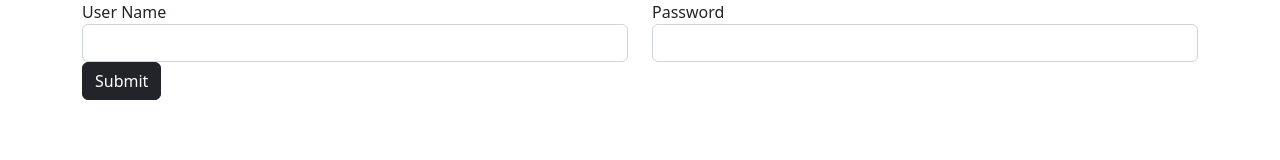
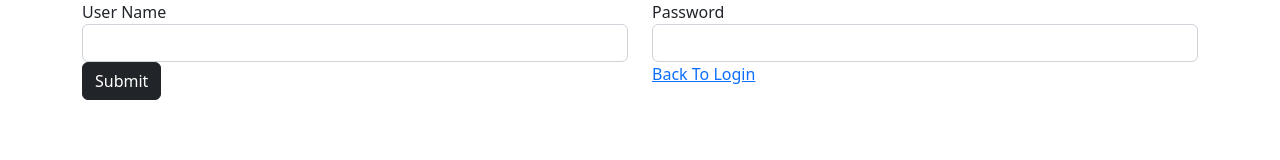
Before and after one commit to Ansen123/userapp, an Angular app: page / in a window 1280 px wide. Shown: the top 160 px of the page. Built offline with nearby package versions, Linux system fonts and the light colour scheme.

Commit message:
sigin up

```diff
--- a/src/app/sigin/sigin.component.html
+++ b/src/app/sigin/sigin.component.html
@@ -13,7 +13,9 @@
                 <div class="col col-12 col-sm-6 col-md-6 col-lg-6 col-xl-6 col-xxl-6">
                     <button class="btn btn-dark" >Submit</button>
                 </div>
-
+                <div class="col col-12 col-sm-6 col-md-6 col-lg-6 col-xl-6 col-xxl-6">
+                    <a href="sigin.component.html">Back To Login</a>
+                </div>
 
             </div>
         </div>
--- a/src/app/sigup/sigup.component.html
+++ b/src/app/sigup/sigup.component.html
@@ -64,7 +64,7 @@
                     <button class="btn btn-dark" >Register</button>
                 </div>
                 <div class="col col-12 col-sm-6 col-md-6 col-lg-6 col-xl-6 col-xxl-6">
-                    <a href="sigin.component.html">Back To Login</a>
+                    <a href="sigup.component.html">Back To Login</a>
                 </div>
 
             </div>
```
